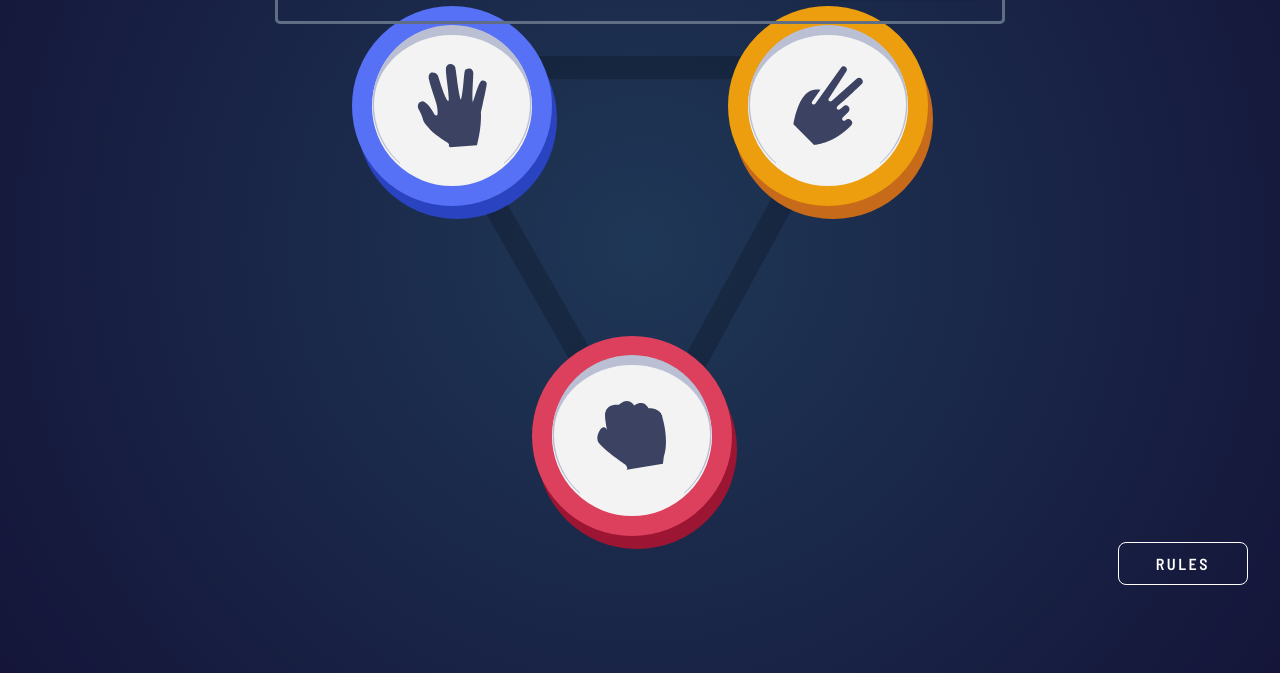
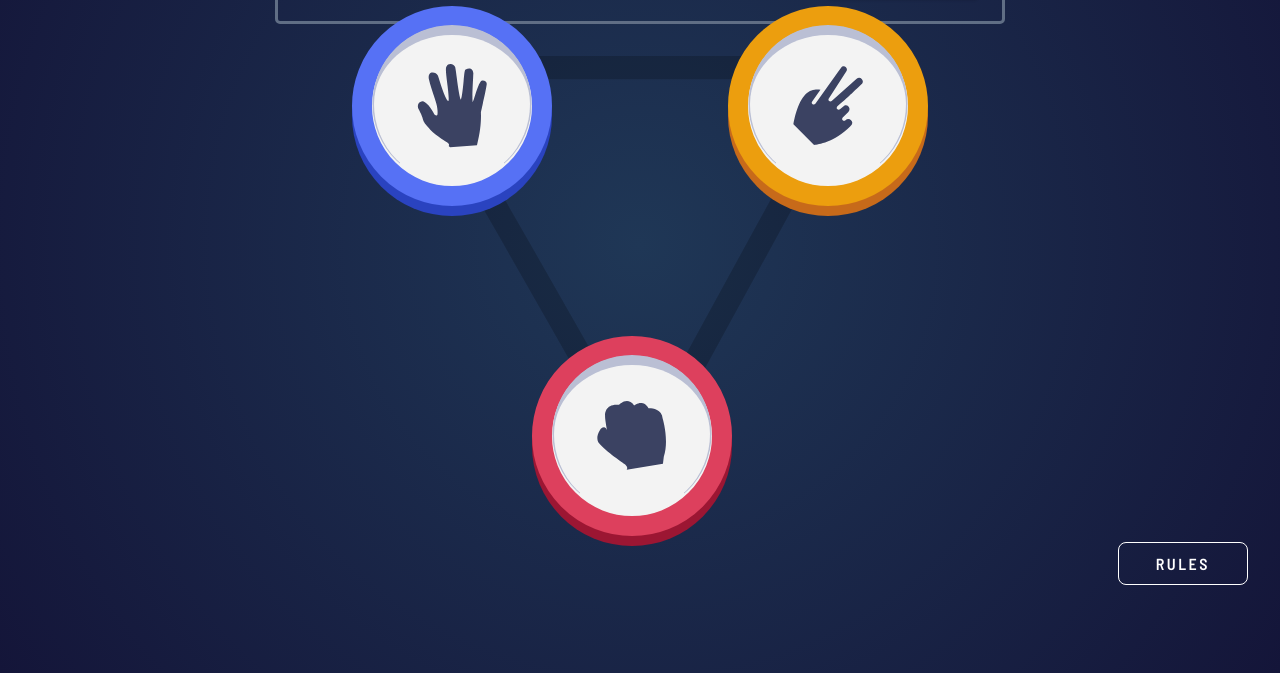
Before and after one commit to LaLeonie/Rock-Paper-Scissors, a plain HTML site: page index.html in a window 1280 px wide. Shown: the part 184-857 px from the top of the page. Drawn offline with Linux system fonts and the light colour scheme.

Commit message:
changes :after styling to box shadow styling

```diff
--- a/app.js
+++ b/app.js
@@ -0,0 +1,7 @@
+const paperButton = document.querySelector(".button--paper");
+
+const buttonClick = (e) => {
+  console.log(e.target);
+};
+
+paperButton.addEventListener("click", buttonClick);
--- a/styles.css
+++ b/styles.css
@@ -193,7 +193,11 @@ html {
   padding: 65px;
   background-size: contain;
   background-position: center;
-  z-index: -2;
+  /* z-index: -2; */
+}
+
+.GameSection_StepOne:before {
+  x
 }
 
 @media all and (min-width: 376px) {
@@ -212,6 +216,9 @@ html {
   }
 }
 
+button {
+}
+
 .GameSection__button {
   position: absolute;
   width: var(--button-width);
@@ -228,8 +235,21 @@ html {
 }
 
 .GameSection__button .btn {
+  cursor: pointer;
   position: relative;
 }
+
+/* .btn:hover:before,
+.btn:focus:before {
+  position: absolute;
+  content: "";
+  display: block;
+  width: calc(var(--button-width) * 1.2);
+  height: calc(var(--button-height) * 1.2);
+  z-index: 1;
+  background: #fff;
+  opacity: 0.05;
+} */
 
 .GameSection__button .btn:before {
   position: absolute;
@@ -257,20 +277,7 @@ html {
   background-size: var(--background-size);
   left: -50px;
   top: -50px;
-}
-
-.GameSection__button.button--paper:after {
-  background: var(--paper-dark);
-  position: absolute;
-  content: "";
-  display: block;
-  width: var(--button-width);
-  height: var(--button-height);
-  background: var(--paper-dark);
-  border-radius: var(--button-border-radius);
-  z-index: -1;
-  left: var(--outer-shadow-left);
-  top: var(--outer-shadow-top);
+  box-shadow: 0px 10px  var(--paper-dark);
 }
 
 .button--scissors {
@@ -281,20 +288,7 @@ html {
   background-size: var(--background-size);
   right: -50px;
   top: -50px;
-}
-
-.button--scissors:after {
-  background: var(--paper-dark);
-  position: absolute;
-  content: "";
-  display: block;
-  width: var(--button-width);
-  height: var(--button-height);
-  background: var(--scissors-dark);
-  border-radius: var(--button-border-radius);
-  z-index: -1;
-  left: var(--outer-shadow-left);
-  top: var(--outer-shadow-top);
+  box-shadow: 0px 10px  var(--scissors-dark);
 }
 
 .button--rock {
@@ -305,6 +299,7 @@ html {
   background-size: var(--background-size);
   bottom: -50px;
   left: 30px;
+  box-shadow: 0px 10px  var(--rock-dark);
 }
 
 @media all and (min-width: 376px) {
@@ -313,22 +308,10 @@ html {
   }
 }
 
-.GameSection__button.button--rock:after {
-  background: var(--paper-dark);
-  position: absolute;
-  content: "";
-  display: block;
-  width: var(--button-width);
-  height: var(--button-height);
-  background: var(--rock-dark);
-  border-radius: var(--button-border-radius);
-  z-index: -1;
-  left: var(--outer-shadow-left);
-  top: var(--outer-shadow-top);
-}
+/* Legend Section */
 
-/* Legend Section */
 .LegendSection__button {
+  cursor: pointer;
   border: 1px solid #ffffff;
   color: #fff;
   border-radius: 8px;
```
